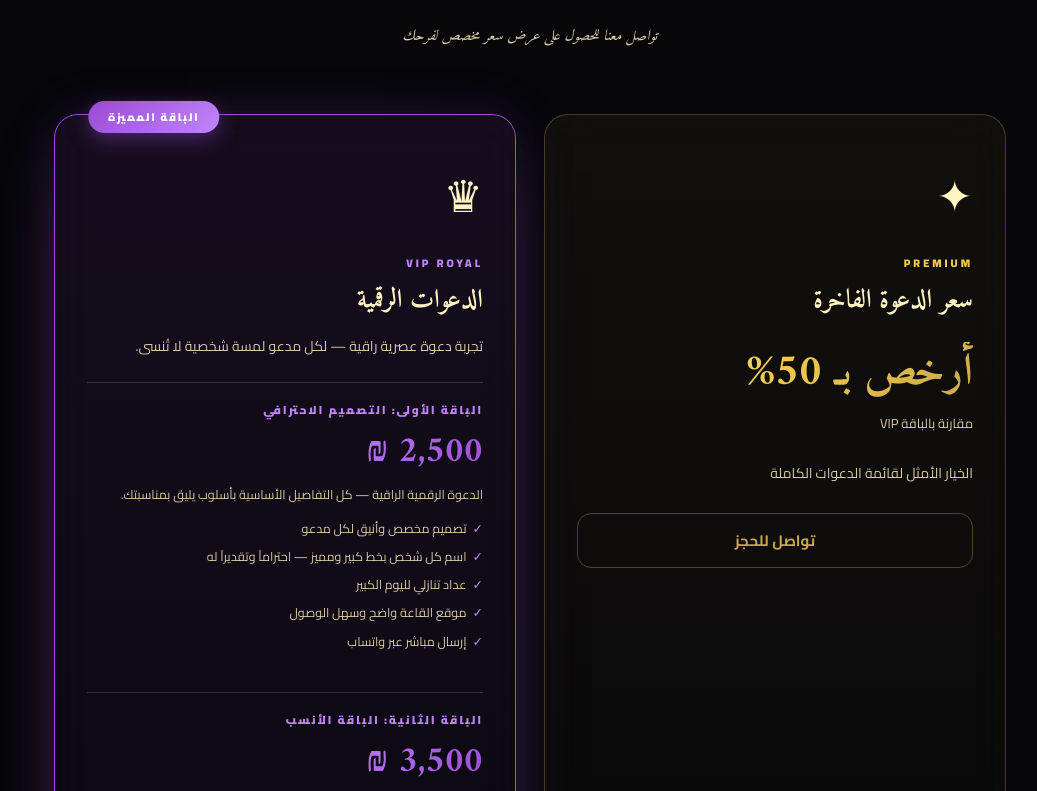
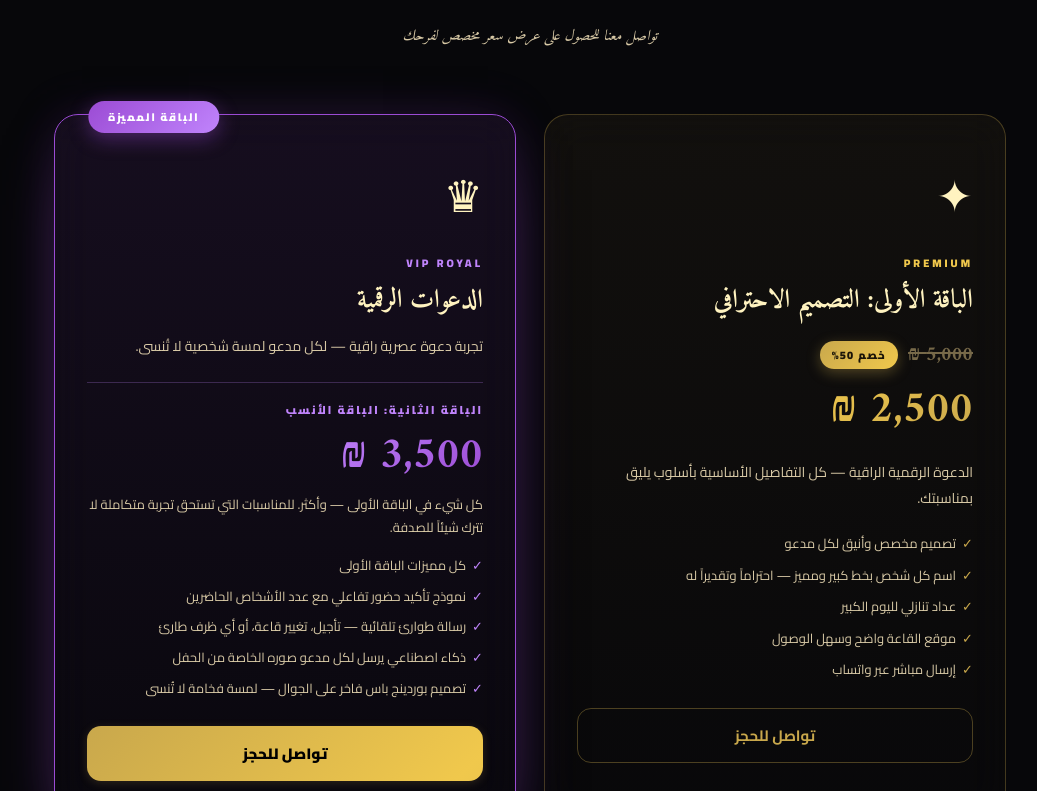
Before and after one commit to martvIO/rawad, a React (Vite) app: page / in a window 1280 px wide. Shown: the part 7969-8760 px from the top of the page, without its empty margins (110-1147 px from the left). Built offline with nearby package versions, Linux system fonts and the light colour scheme; no server answers.

Commit message:
feat: add discount badge for pricing packages in Arabic and Hebrew UI; enhance pricing section layout in LandingPage

```diff
--- a/src/i18n/ar.js
+++ b/src/i18n/ar.js
@@ -69,6 +69,7 @@ export const ar = {
   price_vip_body: "تجربة دعوة عصرية راقية — لكل مدعو لمسة شخصية لا تُنسى.",
   price_pkg1_label: "الباقة الأولى: التصميم الاحترافي",
   price_pkg1_price: "2,500 ₪",
+  price_pkg1_discount_badge: "خصم 50%",
   price_pkg1_sub: "الدعوة الرقمية الراقية — كل التفاصيل الأساسية بأسلوب يليق بمناسبتك.",
   price_pkg1_bullets: [
     "تصميم مخصص وأنيق لكل مدعو",
--- a/src/i18n/he.js
+++ b/src/i18n/he.js
@@ -69,6 +69,7 @@ export const he = {
   price_vip_body: "חוויית הזמנה מודרנית ויוקרתית — מגע אישי בלתי נשכח לכל מוזמן.",
   price_pkg1_label: "החבילה הראשונה: העיצוב המקצועי",
   price_pkg1_price: "2,500 ₪",
+  price_pkg1_discount_badge: "הנחה 50%",
   price_pkg1_sub: "ההזמנה הדיגיטלית היוקרתית — כל הפרטים החיוניים בסגנון הראוי לאירועך.",
   price_pkg1_bullets: [
     "עיצוב מותאם ואלגנטי לכל מוזמן",
--- a/src/pages/LandingPage.jsx
+++ b/src/pages/LandingPage.jsx
@@ -893,20 +893,54 @@ function PricingSection({ t, onEnterPortal }) {
         >
           <div style={{ fontSize: 44, marginBottom: 16 }}>✦</div>
           <div style={{ fontSize: 11, color: "#f0c84c", letterSpacing: 3, textTransform: "uppercase", fontWeight: 800, marginBottom: 10 }}>PREMIUM</div>
-          <h3 style={{ fontFamily: "'Amiri',serif", color: "#fff3c0", fontWeight: 900, fontSize: 26, marginBottom: 22, lineHeight: 1.4 }}>{t("price_premium_title")}</h3>
-          <div style={{ marginBottom: 26 }}>
+          <h3 style={{ fontFamily: "'Amiri',serif", color: "#fff3c0", fontWeight: 900, fontSize: 26, marginBottom: 18, lineHeight: 1.4 }}>{t("price_pkg1_label")}</h3>
+          {(() => {
+            const priceStr = t("price_pkg1_price") || "";
+            const priceNum = parseInt(priceStr.replace(/[^\d]/g, ""), 10) || 0;
+            const originalNum = priceNum * 2;
+            const currency = priceStr.replace(/[\d,٬\s]/g, "").trim();
+            const originalStr = originalNum > 0
+              ? `${originalNum.toLocaleString("en-US")} ${currency}`.trim()
+              : "";
+            return (
+              <div style={{ marginBottom: 18 }}>
+                {originalStr && (
+                  <div style={{ display: "flex", alignItems: "center", gap: 10, flexWrap: "wrap", marginBottom: 6 }}>
+                    <span style={{
+                      color: "#8a7a55", fontSize: 20, textDecoration: "line-through",
+                      fontFamily: "'Amiri',serif", fontWeight: 700, opacity: 0.85,
+                    }}>{originalStr}</span>
+                    <span style={{
+                      background: "linear-gradient(135deg, #c9a84c, #f0c84c)",
+                      color: "#1a1408", padding: "4px 12px", borderRadius: 999,
+                      fontSize: 11, fontWeight: 900, letterSpacing: 1.2,
+                      boxShadow: "0 4px 14px rgba(201,168,76,.35)",
+                    }}>{t("price_pkg1_discount_badge")}</span>
+                  </div>
+                )}
                 <div style={{
                   fontFamily: "'Amiri',serif", fontWeight: 900,
                   fontSize: 44, lineHeight: 1.25,
                   background: "linear-gradient(135deg,#fff3c0,#f0c84c,#c9a84c)",
                   WebkitBackgroundClip: "text", WebkitTextFillColor: "transparent",
                   paddingBlock: 4,
-            }}>{t("price_premium_discount")}</div>
-            <div style={{ color: "#d8c9a6", fontSize: 13, marginTop: 6 }}>{t("price_premium_vs")}</div>
+                }}>{priceStr}</div>
               </div>
-          <div style={{ color: "#d8c9a6", fontSize: 14, lineHeight: 1.85, marginBottom: 26 }}>
-            {t("price_premium_body")}
+            );
+          })()}
+          <div style={{ color: "#d8c9a6", fontSize: 14, lineHeight: 1.85, marginBottom: 20 }}>
+            {t("price_pkg1_sub")}
           </div>
+          <ul style={{
+            listStyle: "none", padding: 0, margin: "0 0 26px",
+            color: "#d8c9a6", fontSize: 13, lineHeight: 1.95,
+          }}>
+            {(t("price_pkg1_bullets") || []).map((b, bi) => (
+              <li key={bi} style={{ marginBottom: 6 }}>
+                <span style={{ color: "#c9a84c", marginInlineEnd: 6 }}>✓</span>{b}
+              </li>
+            ))}
+          </ul>
           <button className="ghost-btn" style={{ width: "100%" }} onClick={onEnterPortal}>{t("price_contact")}</button>
         </div>
 
@@ -933,40 +967,32 @@ function PricingSection({ t, onEnterPortal }) {
           <div style={{ color: "#d8c9a6", fontSize: 14, lineHeight: 1.85, marginBottom: 22 }}>
             {t("price_vip_body")}
           </div>
-          {[
-            { label: t("price_pkg1_label"), price: t("price_pkg1_price"), sub: t("price_pkg1_sub"), bullets: t("price_pkg1_bullets") || [] },
-            { label: t("price_pkg2_label"), price: t("price_pkg2_price"), sub: t("price_pkg2_sub"), bullets: t("price_pkg2_bullets") || [] },
-          ].map((pkg, pi) => (
-            <div key={pi} style={{
-              marginBottom: 18, paddingBlock: 16,
-              borderTop: "1px solid rgba(192,132,252,.25)",
-            }}>
+          <div style={{ marginBottom: 18, paddingTop: 16, borderTop: "1px solid rgba(192,132,252,.25)" }}>
             <div style={{
               fontSize: 11.5, color: "#c084fc", fontWeight: 800,
               letterSpacing: 1.8, marginBottom: 8,
-              }}>{pkg.label}</div>
+            }}>{t("price_pkg2_label")}</div>
             <div style={{
               fontFamily: "'Amiri',serif", fontWeight: 900,
-                fontSize: 36, lineHeight: 1.2,
+              fontSize: 44, lineHeight: 1.2,
               background: "linear-gradient(135deg,#fff,#c084fc,#9b4bd4)",
               WebkitBackgroundClip: "text", WebkitTextFillColor: "transparent",
               paddingBlock: 2,
-              }}>{pkg.price}</div>
-              <div style={{ color: "#d8c9a6", fontSize: 12.5, lineHeight: 1.7, marginTop: 8, marginBottom: 12 }}>
-                {pkg.sub}
+            }}>{t("price_pkg2_price")}</div>
+            <div style={{ color: "#d8c9a6", fontSize: 13, lineHeight: 1.75, marginTop: 8, marginBottom: 14 }}>
+              {t("price_pkg2_sub")}
             </div>
             <ul style={{
               listStyle: "none", padding: 0, margin: 0,
-                color: "#d8c9a6", fontSize: 12.5, lineHeight: 1.85,
+              color: "#d8c9a6", fontSize: 13, lineHeight: 1.9,
             }}>
-                {pkg.bullets.map((b, bi) => (
-                  <li key={bi} style={{ marginBottom: 5 }}>
+              {(t("price_pkg2_bullets") || []).map((b, bi) => (
+                <li key={bi} style={{ marginBottom: 6 }}>
                   <span style={{ color: "#c084fc", marginInlineEnd: 6 }}>✓</span>{b}
                 </li>
               ))}
             </ul>
           </div>
-          ))}
           <button className="gold-btn" style={{ width: "100%", marginTop: 8 }} onClick={onEnterPortal}>{t("price_contact")}</button>
         </div>
       </div>
```
Lines whose indentation alone changed are shown as unchanged.
